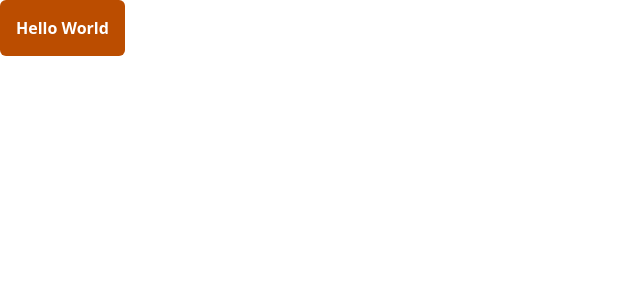
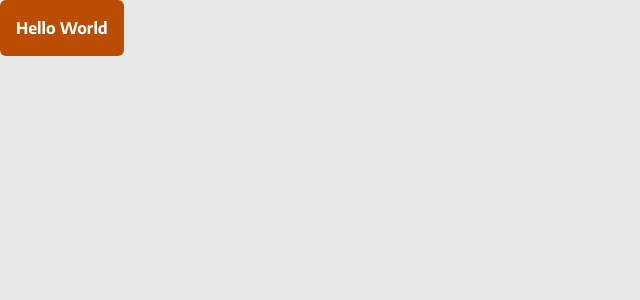
Before and after one commit to datnguy02/DSA-ANIMATION, a React (Vite) app: page / in a window 1280 px wide. Shown: the top 300 px of the page, without its empty margins (0-640 px from the left). Built offline with nearby package versions, Linux system fonts and the light colour scheme.

Commit message:
add font style

```diff
--- a/src/index.css
+++ b/src/index.css
@@ -1,7 +1,12 @@
-
+@import url('https://fonts.googleapis.com/css2?family=Encode+Sans:wght@100..900&display=swap');
 @import "tailwindcss";
 
 * {
   margin: 0;
   box-sizing: border-box;
+  font-family: "Encode Sans", system-ui;
 }
+
+body {
+  background-color: #e8e8e8;
+}
```
